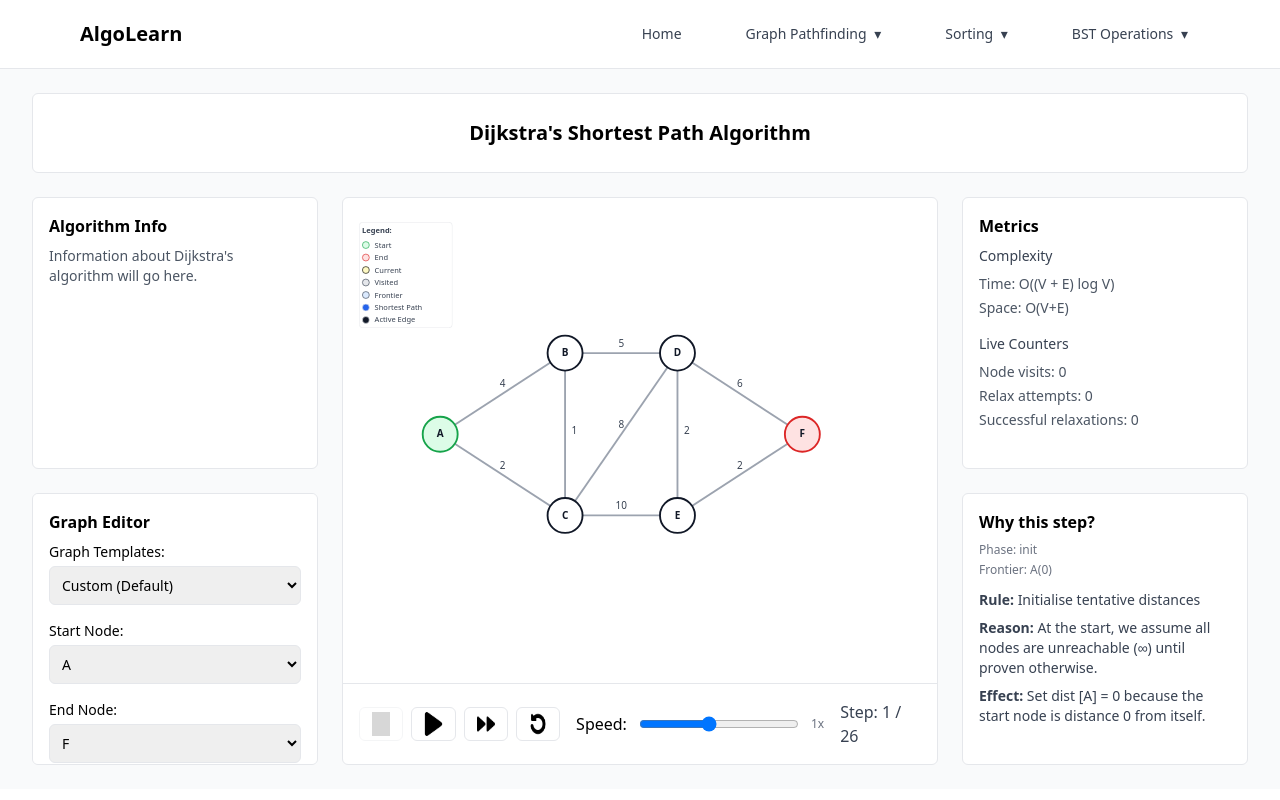
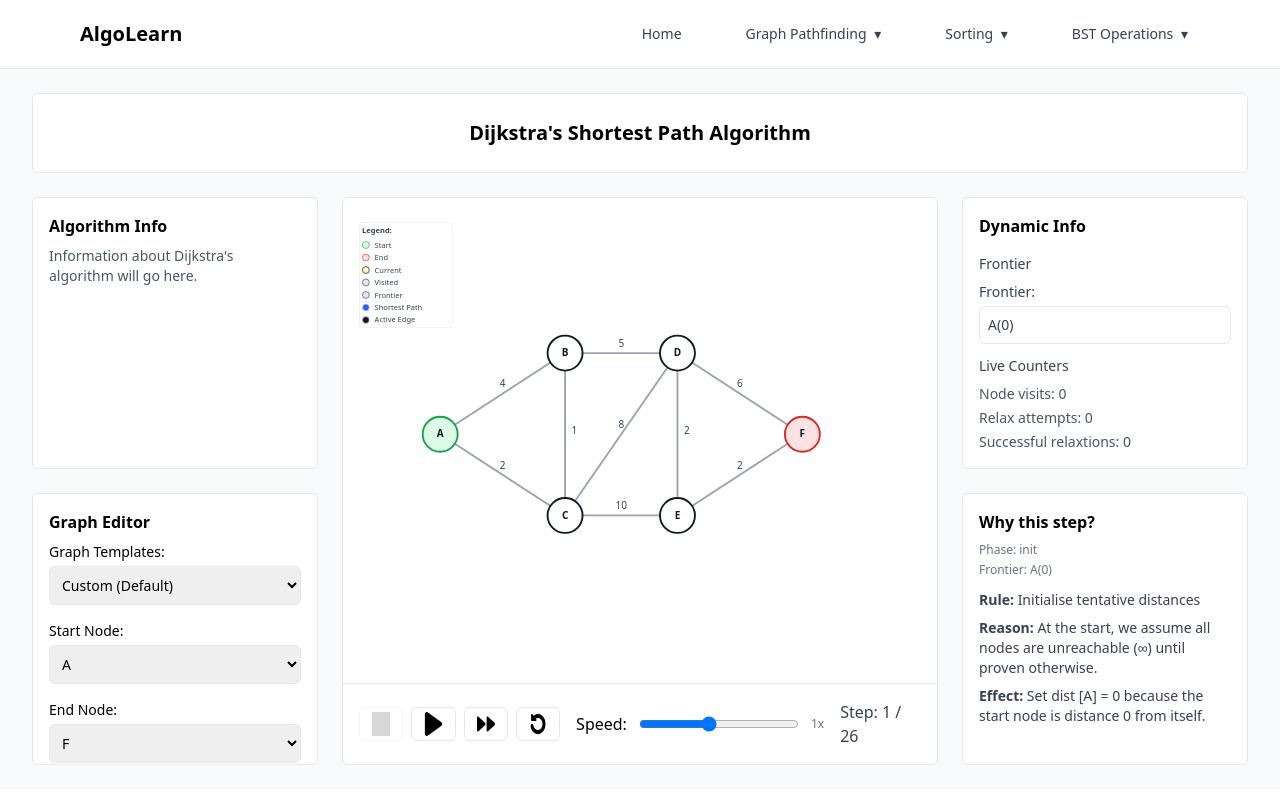
Before and after one commit to lolelolele/algorithm-learning-platform, a React (Vite) app: page /dijkstra in a window 1280 px wide. Built offline with nearby package versions, Linux system fonts and the light colour scheme; grey boxes are pictures that could not be loaded.

Commit message:
feat: rename metric section to 'Dynamic Info' and include a frontier queue

```diff
--- a/src/components/AlgorithmLayout.jsx
+++ b/src/components/AlgorithmLayout.jsx
@@ -6,6 +6,7 @@ export default function AlgorithmLayout({
     controls,
     graphEditor,
     whyThisStep,
+    metricsControls
 }) {
     return (
         <div className="h-[calc(100vh-80px)] bg-gray-50 flex flex-col overflow-hidden">
@@ -54,7 +55,9 @@ export default function AlgorithmLayout({
 
                         {/*Metrics Panel*/}
                         <section className="flex-1 rounded-md border bg-white p-4 overflow-auto">
-                            <h2 className="mb-2 font-semibold">Metrics</h2>
+                            <div className="mb-2 flex items-center justify-between">
+                                <h2 className="mb-2 font-semibold">Dynamic Info</h2>
+                            </div>
                             {metrics}
                         </section>
 
--- a/src/features/dijkstra/logic/dijkstraSteps.js
+++ b/src/features/dijkstra/logic/dijkstraSteps.js
@@ -36,10 +36,16 @@ function pathNodesToEdgeIds(pathNodes, edges) {
 }
 
 function formatFrontier(pq) {
-    if (!pq || pq.length === 0) return "null";
+    if (!pq || pq.length === 0) return "∅";
 
     const copy = [...pq].sort((a, b) => a.dist - b.dist);
     return copy.map((n) => `${n.id}(${n.dist})`).join(", ");
+}
+
+function snapshotPQ(pq) {
+    return[...pq]
+        .sort((a, b) => a.dist - b.dist)
+        .map((x) => ({ id: x.id, dist:x.dist }));
 }
 
 export function generateDijkstraSteps(graph, startId, endId) {
@@ -83,6 +89,7 @@ export function generateDijkstraSteps(graph, startId, endId) {
             effect: `Set dist [${startId}] = 0 because the start node is distance 0 from itself.`,
         },
         counters: { ...counters },
+        pq: snapshotPQ(pq),
     });
 
     while (pq.length > 0) {
@@ -110,6 +117,7 @@ export function generateDijkstraSteps(graph, startId, endId) {
                 effect: `Node ${current} becomes 'visited' (finalised). We now relax its outgoing edges.`,
             },
             counters: { ...counters },
+            pq: snapshotPQ(pq),
         });
 
         //early exit if we reached end
@@ -145,8 +153,10 @@ export function generateDijkstraSteps(graph, startId, endId) {
                     effect: `Try ${current} -> ${neighbour}: ${dist[current]} + ${edge.weight} = ${newDist} (current best: ${oldDist === Infinity ? "∞" : oldDist}).`,
                 },
                 counters: { ...counters },
+                pq: snapshotPQ(pq),
             });
 
+            //push neighbours into queue when a better distance is found
             if (newDist < dist[neighbour]) {
 
                 //successful relaxation
@@ -170,6 +180,7 @@ export function generateDijkstraSteps(graph, startId, endId) {
                         effect: `Accept the new path. ${neighbour} now has distance ${newDist} via ${current}.`,
                     },
                     counters: { ...counters },
+                    pq: snapshotPQ(pq),
                 });
             } else {
                 //explicit step for failed relaxation
@@ -188,6 +199,7 @@ export function generateDijkstraSteps(graph, startId, endId) {
                         effect: `Reject the new path.  ${newDist} is not better than the current distance ${oldDist}.`,
                     },
                     counters: { ...counters },
+                    pq: snapshotPQ(pq),
                 });
             }
         }
@@ -202,7 +214,7 @@ export function generateDijkstraSteps(graph, startId, endId) {
         currentNode: endId,
         visited: Array.from(visited),
         frontier: [],
-        frontierWithDist: "null",
+        frontierWithDist: "∅",
         dist: { ...dist },
         prev: { ...prev },
         activeEdge: null, shortestPathNodes, shortestPathEdges,
@@ -216,9 +228,10 @@ export function generateDijkstraSteps(graph, startId, endId) {
                 : {
                     rule: "Terminate",
                     reason: "All reachable nodes have been finalised, but the end node was not reachable.",
-                    effect: `No path exists from ${startId} to ${endid}.`,
+                    effect: `No path exists from ${startId} to ${endId}.`,
                 },
         counters: { ...counters },
+        pq: snapshotPQ(pq),
     });
 
     return steps;
--- a/src/pages/Dijkstra.jsx
+++ b/src/pages/Dijkstra.jsx
@@ -24,7 +24,7 @@ export default function Dijkstra() {
     const currentStep = steps[safeStepIndex];
 
     const [isPlaying, setIsPlaying] = useState(false);
-    const [speed, setSpeed] = useState(1)
+    const [speed, setSpeed] = useState(1);
 
 
     useEffect(() => {
@@ -168,21 +168,32 @@ export default function Dijkstra() {
             }
 
             metrics={
-                <div className="space-y-4 text-sm text-gray-700">
+                <div className="text-sm text-gray-700 space-y-3">
                     <div>
-                        <h3 className="font-medium">Complexity</h3>
-                        <ul className="mt-2 space-y-1 text-gray-600">
-                            <li>Time: O((V + E) log V)</li>
-                            <li>Space: O(V+E)</li>
-                        </ul>
+                        <h3 className="font-medium mb-2">Frontier</h3>
+
+                        <div>
+                            <h3 className="font-medium mb-1">Frontier:</h3>
+
+                            <div className="rounded-md border bg-white p-2 text-gray-700">
+                                {currentStep?.pq?.length
+                                    ? currentStep.pq
+                                        .map(
+                                            (item) =>
+                                                `${item.id}(${item.dist === Infinity ? "∞" : item.dist})`
+                                        )
+                                        .join(", ")
+                                    : "Empty"}
+                            </div>
+                        </div>
                     </div>
 
                     <div>
-                        <h3 className="font-medium">Live Counters</h3>
-                        <ul className="mt-2 space-y-1 text-gray-600">
+                        <h3 className="font-medium mb-2">Live Counters</h3>
+                        <ul className="space-y-1 text-gray-600">
                             <li>Node visits: {currentStep?.counters?.nodeVisits ?? 0}</li>
                             <li>Relax attempts: {currentStep?.counters?.relaxAttempts ?? 0}</li>
-                            <li>Successful relaxations: {currentStep?.counters?.successfulRelaxations ?? 0}</li>
+                            <li>Successful relaxtions: {currentStep?.counters?.successfulRelaxations ?? 0}</li>
                         </ul>
                     </div>
                 </div>
@@ -192,7 +203,7 @@ export default function Dijkstra() {
                 <div className="text-sm text-gray-700 space-y-3">
                     <div className="text-xs text-gray-500 space-y-1">
                         <div>Phase: {currentStep?.phase ?? "-"}</div>
-                        <div>Frontier: {currentStep?.frontierWithDist ?? "null"}</div>
+                        <div>Frontier: {currentStep?.frontierWithDist ?? "∅"}</div>
                     </div>
 
                     {currentStep?.explanationParts ?(
```
